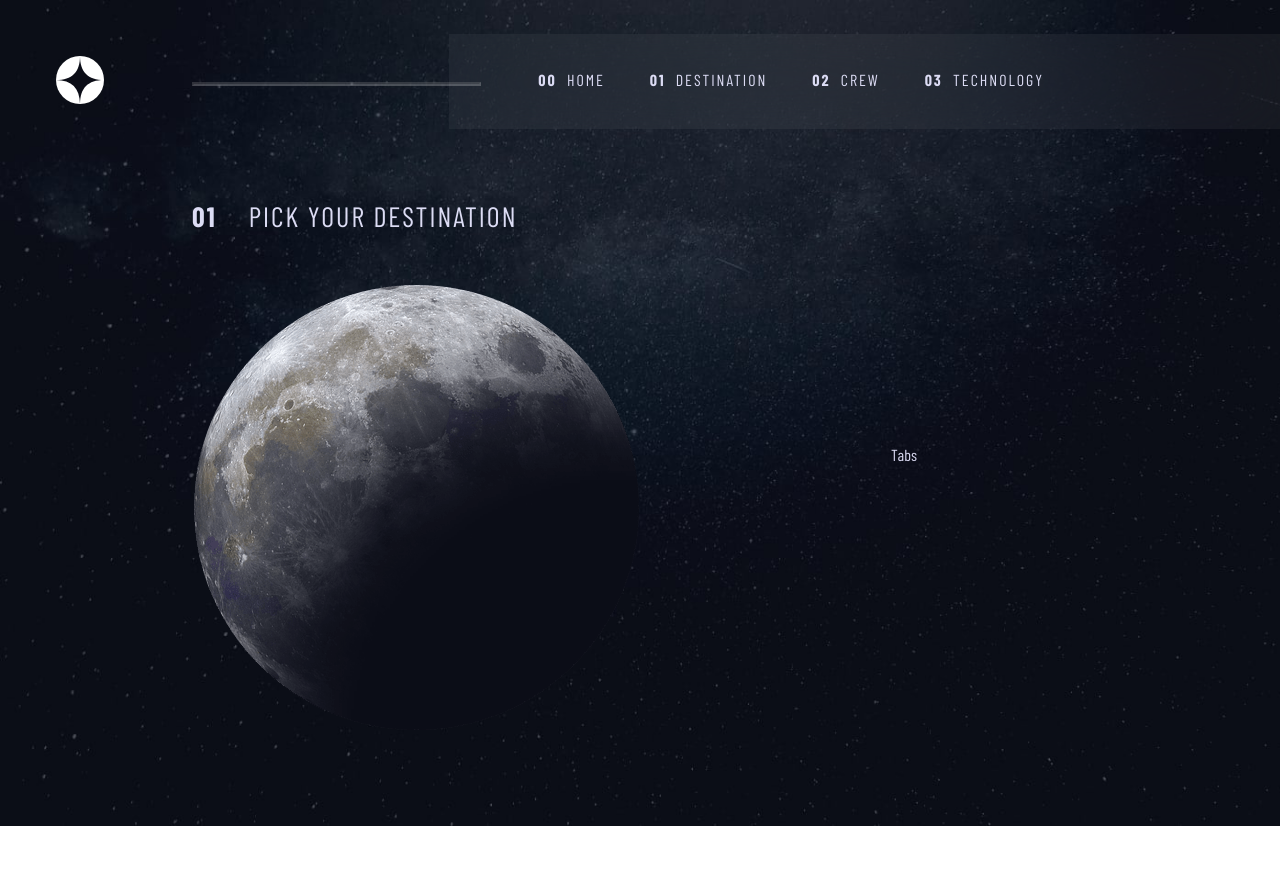
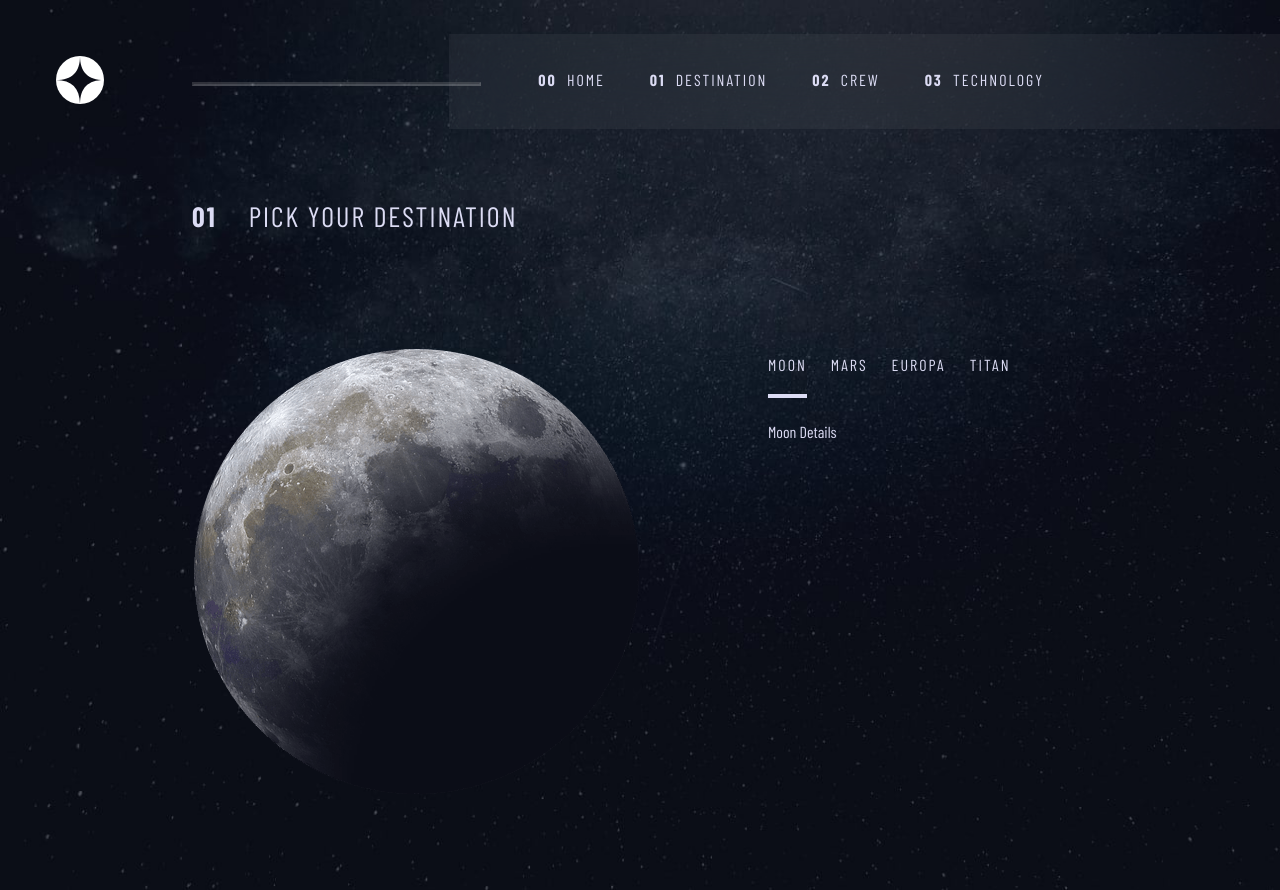
Before and after one commit to Fariv/frontendmentor.io, a React (Vite) app in the folder space-tourism-website-main/: page /destination in a window 1280 px wide. Before the commit the page ends 826 px from the top, so only its background shows below. Built offline with nearby package versions, Linux system fonts and the light colour scheme; a web font is replaced by a local one.

Commit message:
tabs implemented

```diff
--- a/space-tourism-website-main/src/components/DestinationContent.jsx
+++ b/space-tourism-website-main/src/components/DestinationContent.jsx
@@ -1,4 +1,4 @@
-import React, { useContext, useEffect } from 'react'
+import React, { useContext, useEffect, useState } from 'react'
 import BgContext from '../contexts/BgContext';
 import DestinationBgImageDesktop from "../assets/destination/background-destination-desktop.jpg";
 import { css, styled } from 'styled-components';
@@ -26,7 +26,7 @@ const LeftSideText = styled.div`
     font-family: 'Barlow Condensed', sans-serif;
     text-transform: uppercase;
     display: flex;
-    margin-bottom: 2rem;
+    margin-bottom: 6rem;
     > h1 {
         font-size: 28px;
         margin-top: 20px;
@@ -48,16 +48,99 @@ const LeftSideCosmicBody = styled.div`
 
 const RightSideStyled = styled.div`
     ${sharedCss}
+    padding-left: 8rem;
+    margin-top: 11rem;
+`;
+
+const Tabs = styled.ul`
     display: flex;
-    justify-content: center;
-    align-items: center;
+    list-style: none;
+    color: #dcdcf4;
+`;
+
+const Tab = styled.li`
+    color: #dcdcf4;
+    padding: 0 0 1.25rem 0;
+    margin-right: 1.5rem;
+    border-bottom: 4px solid transparent;
+    &.active,
+    &:focus,
+    &:active,
+    &:hover {
+        border-bottom: 4px solid #dcdcf4;
+        color: #000;
+        transition: border-bottom ease-in 0.25s;
+    }
+    &:active,
+    &:hover > a {
+        color: #dcdcf4;
+    }
+    @media (max-width: 841px) {
+        margin: 0;
+        padding: 1.25rem;
+        font-weight: 700;
+        border-bottom: 4px solid transparent;
+        &:focus,
+        &:active,
+        &:hover {
+            border-bottom: 4px solid transparent;
+            transition: border-bottom ease-in 0.25s;
+        }
+    }
+    > a {
+        text-decoration: none;
+        text-transform: uppercase;
+        color: #dcdcf4;
+        &:visited {
+            color: #dcdcf4;
+        }
+        letter-spacing: 2px;
+    }
+`;
+
+const TabContents = styled.div`
+    display: flex;
+`;
+
+const TabContent = styled.div`
+    display: flex;
+    opacity: 0;
+    width: 0;
+    height: 0;
+    padding-top: 0;
+    &.active {
+        opacity: 1;
+        width: 100%;
+        height: 100%;
+        padding-top: 1.5rem;
+        transition: height ease-out 2s, opacity ease-out 2s;
+    }
 `;
 
 const DestinationContent = () => {
     const {setBg} = useContext(BgContext);
+    const [activeTab, setActiveTab] =  useState({
+        'moon': "1",
+        'mars': "0",
+        'europa': "0",
+        'titan': "0",
+    });
+
     useEffect(() => {
         setBg(DestinationBgImageDesktop);
     }, []);
+
+    const toggleTab = (e, tabId) => {
+        e.preventDefault();
+        const changedActiveTabs = {
+            'moon': "0",
+            'mars': "0",
+            'europa': "0",
+            'titan': "0",
+        };
+        changedActiveTabs[tabId] = "1";
+        setActiveTab(changedActiveTabs);
+    }
 
     return (
         <DestinationContentStyled>
@@ -69,7 +152,26 @@ const DestinationContent = () => {
                 <LeftSideCosmicBody cosmicbodyname="moon" />
             </LeftSideStyled>
             <RightSideStyled>
-                Tabs
+                <Tabs>
+                    <Tab className={activeTab['moon'] === "1" ? 'active' : null} onClick={(e) => toggleTab(e, 'moon')}><a href='#moon'>Moon</a></Tab>
+                    <Tab className={activeTab['mars'] === "1" ? 'active' : null} onClick={(e) => toggleTab(e, 'mars')}><a href='#mars'>Mars</a></Tab>
+                    <Tab className={activeTab['europa'] === "1" ? 'active' : null} onClick={(e) => toggleTab(e, 'europa')}><a href='#europa'>Europa</a></Tab>
+                    <Tab className={activeTab['titan'] === "1" ? 'active' : null} onClick={(e) => toggleTab(e, 'titan')}><a href='#titan'>Titan</a></Tab>
+                </Tabs>
+                <TabContents>
+                    <TabContent id="moon" className={activeTab['moon'] === "1" ? 'active' : null}>
+                        Moon Details
+                    </TabContent>
+                    <TabContent id="mars" className={activeTab['mars'] === "1" ? 'active' : null}>
+                        Mars Details
+                    </TabContent>
+                    <TabContent id="europa" className={activeTab['europa'] === "1" ? 'active' : null}>
+                        Europa Details
+                    </TabContent>
+                    <TabContent id="titan" className={activeTab['titan'] === "1" ? 'active' : null}>
+                        Titan Details
+                    </TabContent>
+                </TabContents>
             </RightSideStyled>
         </DestinationContentStyled>
     );
--- a/space-tourism-website-main/src/components/Menus.jsx
+++ b/space-tourism-website-main/src/components/Menus.jsx
@@ -55,6 +55,7 @@ const MenuStyled = styled.li`
         &:active,
         &:hover {
             border-bottom: 4px solid transparent;
+            transition: border-bottom ease-in 0.25s;
         }
     }
 
```
